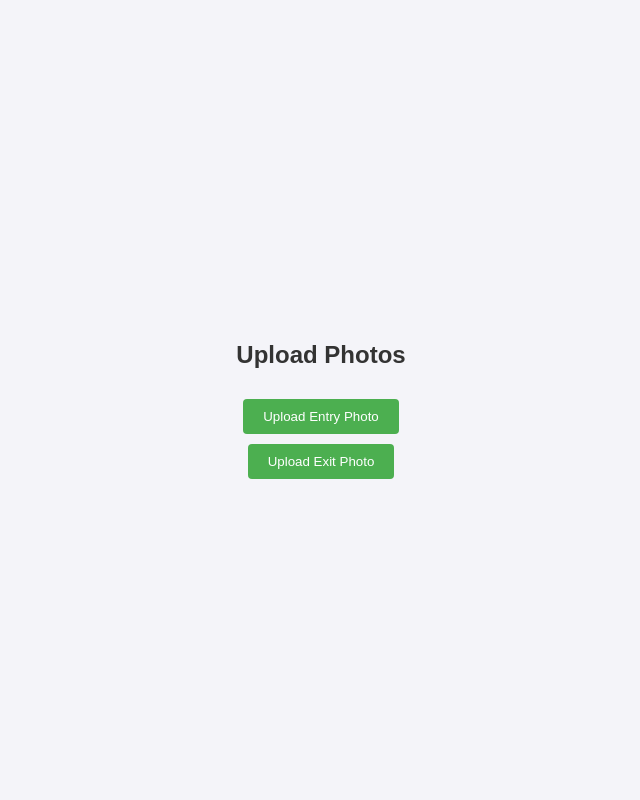
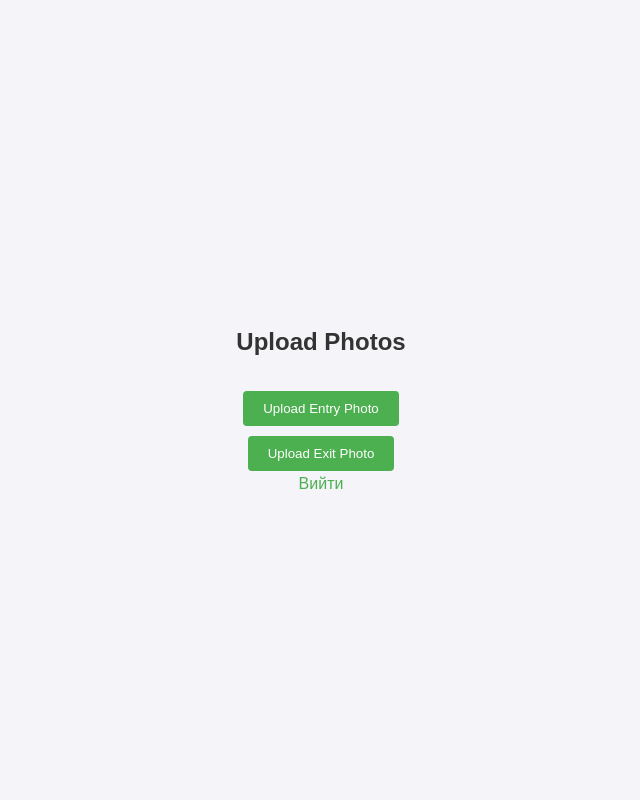
Before and after one commit to alekscrosss/CoderOfSnake_Data, a FastAPI app: page /home in a window 1280 px wide. Shown: the whole page, without its empty margins (319-959 px from the left). Run offline with FastAPI, Linux system fonts and the light colour scheme.

Commit message:
html logout

```diff
--- a/gitignore.txt
+++ b/gitignore.txt
@@ -1,3 +1,4 @@
 .venv
 .idea
 __pycache__
+__pycache__/main.cpython-311.pyc
--- a/static/home.css
+++ b/static/home.css
@@ -7,6 +7,7 @@
     align-items: center;
     height: 100vh;
     margin: 0;
+    line-height: 1.6; /* Adjust this value to your preference */
 }
 .container {
     background: #fff;
@@ -24,7 +25,6 @@
     display: flex;
     flex-direction: column;
     width: 30%;
-
 }
 input[type="file"],
 input[type="text"] {
@@ -52,3 +52,13 @@
     font-weight: bold;
     text-align: center;
 }
+
+a {
+    color: #4CAF50; /* Change this to your desired link color */
+    font-size: 25x; /* Change this to your desired font size */
+    text-decoration: none; /* Removes underline from links */
+}
+a:hover {
+    color: #45a049; /* Change this to your desired hover color */
+    text-decoration: underline; /* Adds underline on hover */
+}
--- a/templates/home.html
+++ b/templates/home.html
@@ -10,5 +10,7 @@
     <h2>Upload Photos</h2>
     <button onclick="window.location.href='/upload-entry-photo'">Upload Entry Photo</button>
     <button onclick="window.location.href='/upload-exit-photo'">Upload Exit Photo</button>
+
+  <a href="/logout">Вийти</a>
 </body>
 </html>
--- a/templates/upload-entry-photo.html
+++ b/templates/upload-entry-photo.html
@@ -15,6 +15,7 @@
     </form>
     <div id="message"></div>
     <a href="/home">Назад до кабінету</a>
+     <a href="/logout">Вийти</a>
     <script src="scripts/upload_entry_photo.js"></script>
 
 
--- a/templates/upload-exit-photo.html
+++ b/templates/upload-exit-photo.html
@@ -16,6 +16,8 @@
 
     <div id="message"></div>
     <a href="/home">Назад до кабінету</a>
+
+      <a href="/logout">Вийти</a>
     <script src="scripts/upload_exit_photo.js"></script>
 
 </body>
```
Also changed, not shown: scripts/img.png (added), uploads/5ce5055c8d58441e8609e9c416f63567_Cars11.png (added), uploads/5ce5055c8d58441e8609e9c416f63567_Cars11_gray.png (added), uploads/7a4fc7fccae243a79eab6d4205e1ed8f_Cars11.png (added), uploads/7a4fc7fccae243a79eab6d4205e1ed8f_Cars11_gray.png (added), uploads/8fac141136ca4c788f0f6d25a54535ba_Cars39.png (added), uploads/8fac141136ca4c788f0f6d25a54535ba_Cars39_gray.png (added), uploads/f120622ebc7847148dd2d3c64b89e24d_Cars24.png (added), uploads/f753aa5888624474b467c6fdef65202a_Cars39.png (added), uploads/f753aa5888624474b467c6fdef65202a_Cars39_gray.png (added). Lines whose indentation alone changed are shown as unchanged.
